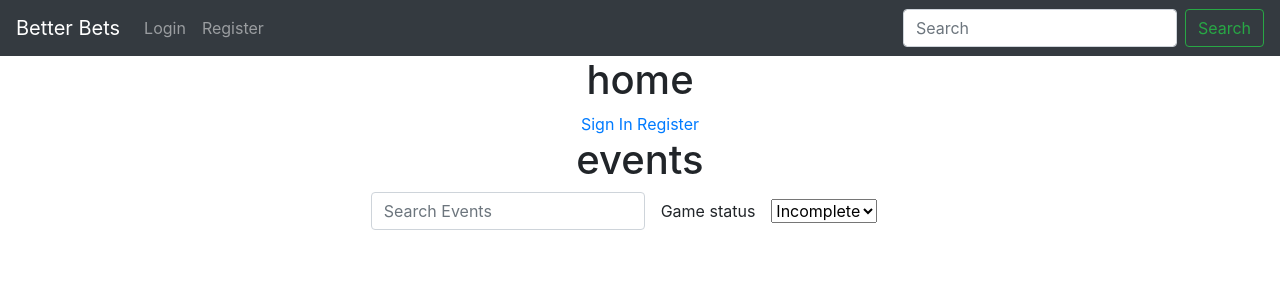
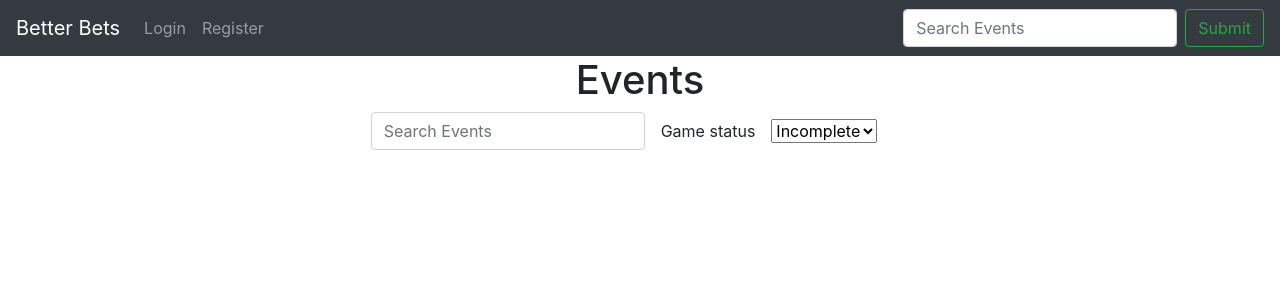
Before and after one commit to cmyk505/better-bets, a Flask app: page / in a window 1280 px wide. Shown: the top 300 px of the page. Run offline with Flask 2, Linux system fonts and the light colour scheme; data that the repository does not hold is empty; some libraries are stand-ins or nearby versions.

Commit message:
remove links and home header from home page and update nav search and button text

```diff
--- a/templates/home.html
+++ b/templates/home.html
@@ -8,16 +8,6 @@
 
 
 <div class="top-container">
-    <h1>home</h1>
-    {% if current_user.is_authenticated == False %}
-    <div>
-        <a href="{{ url_for('login') }}">Sign In</a>
-        <a href="{{ url_for('register') }}">Register</a>
-    </div>
-    {% else %}
-    <a href="{{ url_for('account') }}">Account</a>
-    <a href="{{ url_for('logout') }}">Log out</a>
-    {% endif %}
     <div class="bet-container">
         {% if bets_events %}
         <h2>Your recent bets:</h2>
@@ -40,7 +30,7 @@
     </div>
 
     <div class="event-container">
-        <h1 id="event-header">events</h1>
+        <h1 id="event-header">Events</h1>
         <form class="form-inline text-center">
             <div class="form-group mb-2">
                 <input type="text" class="form-control" id="search-events" placeholder="Search Events" value={{ query }}>
--- a/templates/navbar.html
+++ b/templates/navbar.html
@@ -22,8 +22,8 @@
         {% endif %}
     </ul>
     <form action="/" method="POST" class="form-inline my-2 my-lg-0">
-      <input id=search" name="q" class="form-control mr-sm-2" type="search" placeholder="Search" aria-label="Search">
-      <button id="search-btn" class="btn btn-outline-success my-2 my-sm-0" type="submit">Search</button>
+      <input id=search" name="q" class="form-control mr-sm-2" type="search" placeholder="Search Events" aria-label="Search">
+      <button id="search-btn" class="btn btn-outline-success my-2 my-sm-0" type="submit">Submit</button>
     </form>
   </div>
 </nav>
```
